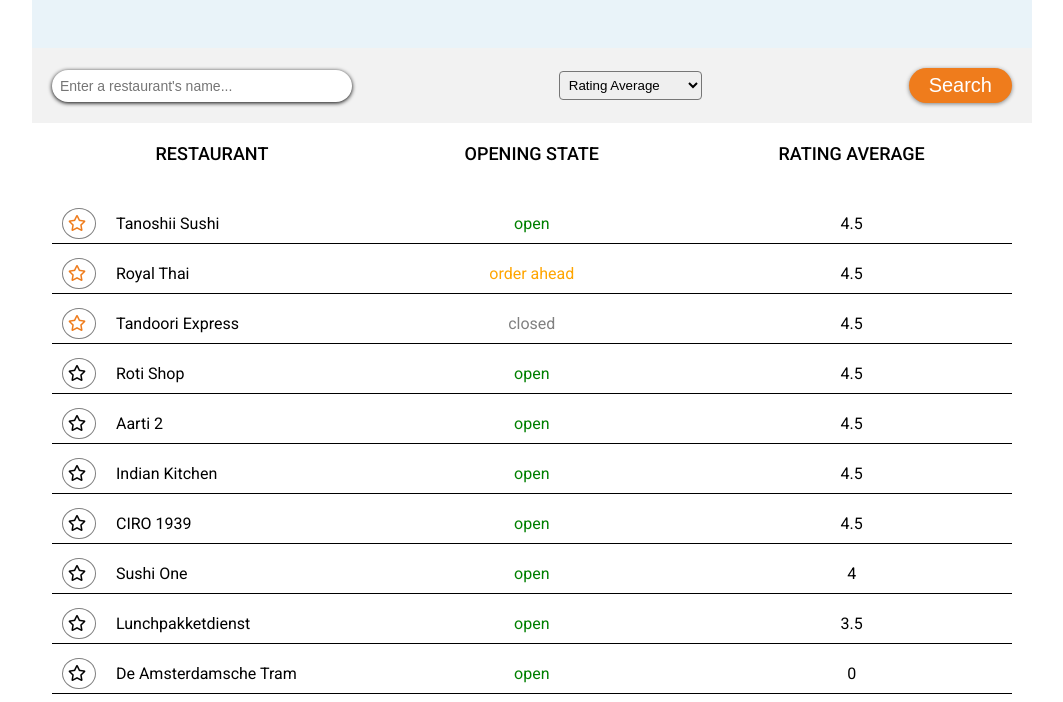
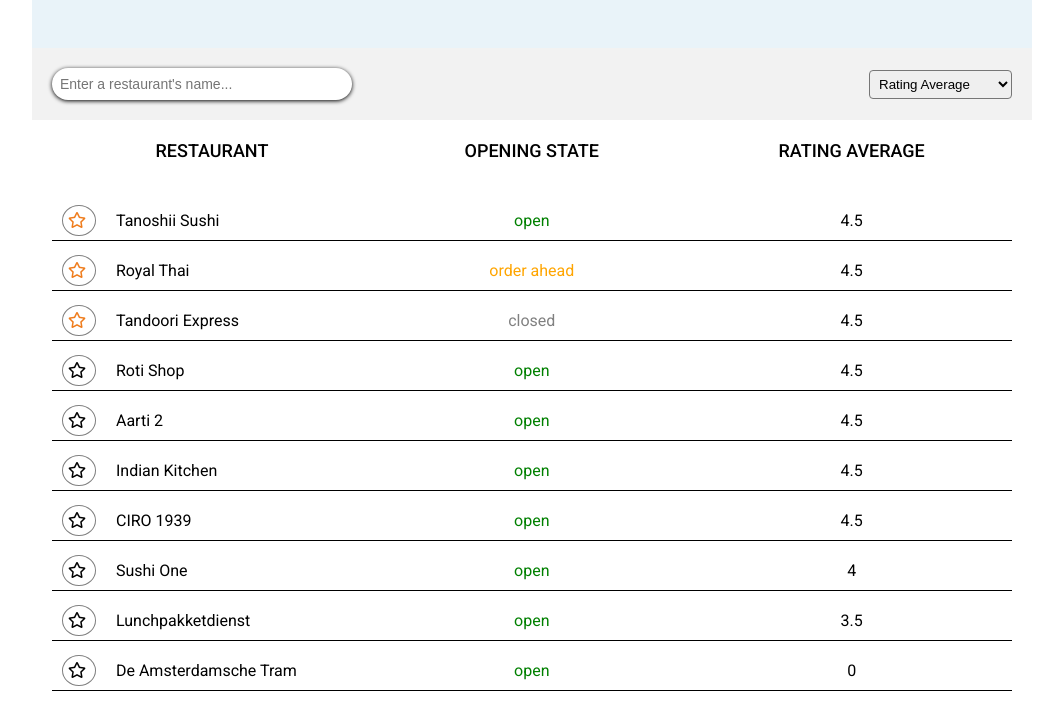
Before and after one commit to thaisonbk57/takeaway, a website: page src/index.html in a window 1280 px wide. Shown: the part 97-799 px from the top of the page, without its empty margins (108-1171 px from the left). Drawn offline with nearby package versions, Linux system fonts and the light colour scheme; files that its build step writes are made by us from their sources.

Commit message:
removed search Button

```diff
--- a/src/index.html
+++ b/src/index.html
@@ -44,7 +44,7 @@
               <option value="topRestaurants">Top Restaurant</option>
             </select>
           </div>
-          <button type="submit" id="submitBtn" class="searchBtn">Search</button>
+          <!-- <button type="submit" id="submitBtn" class="searchBtn">Search</button> -->
         </form>
         <section class="results" id="results">
           <div class="indices px-2 py-2">
```
